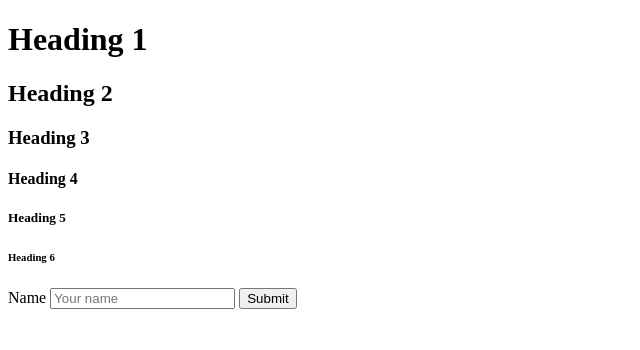
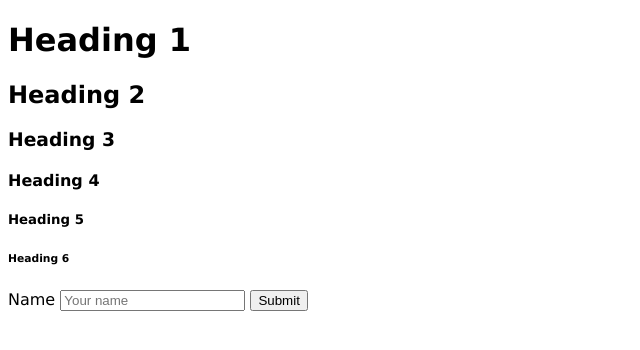
Before and after one commit to bluewindlab/js-app, a plain HTML site: page index.html in a window 1280 px wide. Shown: the whole page, without its empty margins (0-640 px from the left). Drawn offline with Linux system fonts and the light colour scheme.

Commit message:
Added stylesheet and included to the index.html file.

```diff
--- a/index.html
+++ b/index.html
@@ -1,11 +1,15 @@
 <!DOCTYPE html>
 <html lang="en">
+
 <head>
     <meta charset="UTF-8">
     <meta http-equiv="X-UA-Compatible" content="IE=edge">
     <meta name="viewport" content="width=device-width, initial-scale=1.0">
     <title>Document</title>
+    <link href="styles/style.css" rel="stylesheet"/>
+
 </head>
+
 <body>
     <h1>Heading 1</h1>
     <h2>Heading 2</h2>
@@ -22,4 +26,5 @@
 
 
 </body>
+
 </html>
--- /dev/null
+++ b/styles/style.css
@@ -0,0 +1,4 @@
+body{
+    font-family: 'Lucida Sans', 'Lucida Sans Regular', 'Lucida Grande', 'Lucida Sans Unicode', Geneva, Verdana, sans-serif;
+    font-size: 16px;
+}
```
